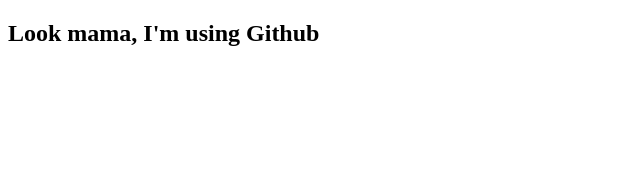
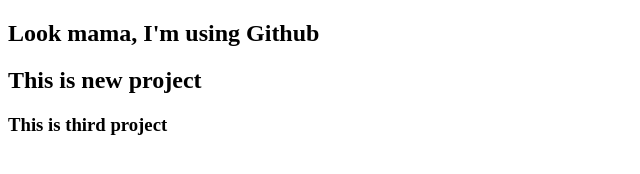
Before and after one commit to mdnazmulhudatarik/about-me, a plain HTML site: page index.html in a window 1280 px wide. Shown: the whole page, without its empty margins (0-640 px from the left). Drawn offline with Linux system fonts and the light colour scheme.

Commit message:
add new content

```diff
--- a/index.html
+++ b/index.html
@@ -3,9 +3,11 @@
     <head>
         <meta charset="UTF-8">
         <meta name="viewport" content="width=device-width, initial-scale=1.0">
-        <title>Document</title>
+        <title>About mE</title>
     </head>
     <body>
         <h2>Look mama, I'm using Github</h2>
+        <h2>This is  new project</h2>
+        <h3>This is third project</h3>
     </body>
 </html>
```
